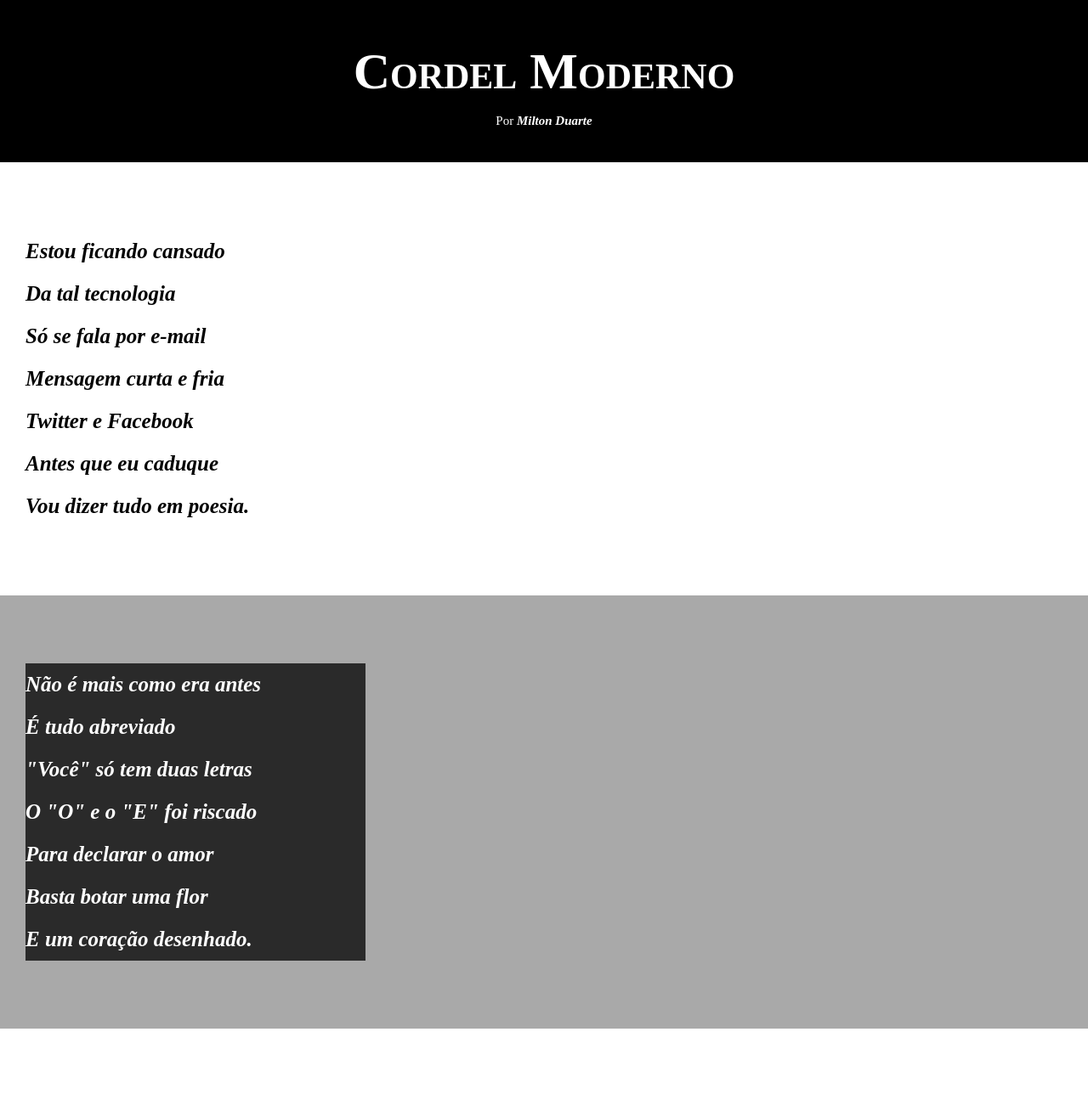
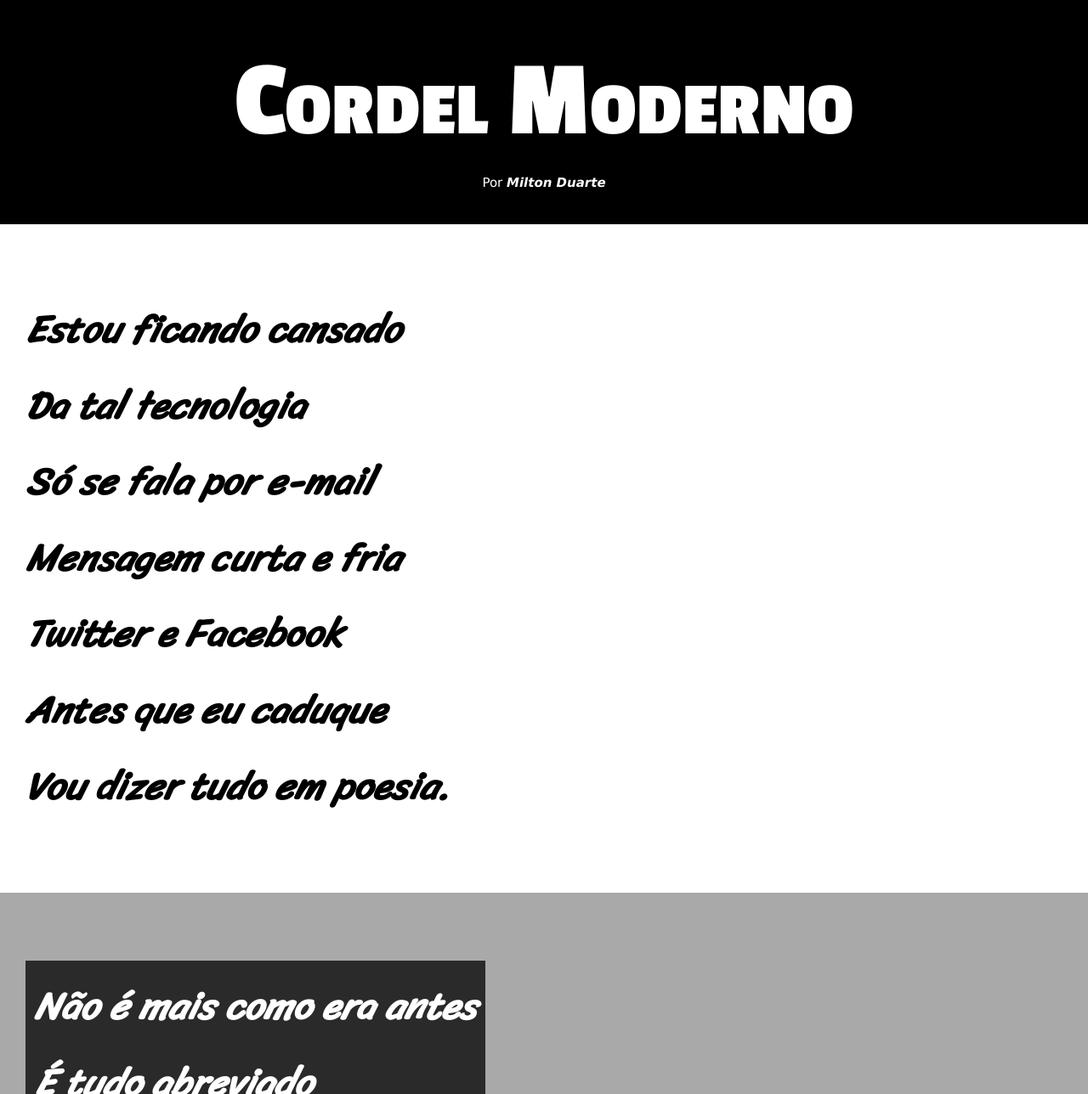
Before and after one commit to miguelPRG/Projeto-Cordel, a plain HTML site: page index.html in a window 1280 px wide. Shown: the top 1288 px of the page at 85% size. Drawn offline with Linux system fonts and the light colour scheme.

Commit message:
Fonte implementada

```diff
--- a/style.css
+++ b/style.css
@@ -1,4 +1,13 @@
 @charset "UTF-8";
+
+@import url('https://fonts.googleapis.com/css2?family=Passion+One:wght@400;700;900&family=Sriracha&display=swap');
+
+:root {
+    --fonte1: Verdana, Geneva, Tahoma, sans-serif;
+    --fonte2: "Passion One", sans-serif;
+    --fonte3: "Sriracha", cursive;
+}
+
 
 *{
     padding: 0;
@@ -7,6 +16,7 @@
 
 html, body{
     min-height: 100vh;
+    font-family: var(--fonte1);
 }
 
 header{
@@ -21,6 +31,8 @@ header h1{
     padding-top: 50px;
     font-size: 60px;
     font-variant: small-caps;
+    font-family: var(--fonte2);
+    font-size: 10vw;
 }
 
 header p {
@@ -48,6 +60,8 @@ main section{
     padding-bottom: 10vh;
     line-height: 2em;
     padding-left: 30px;
+    font-family: var(--fonte3);
+    font-size: 3.5vw;
 
 }
 
@@ -59,7 +73,8 @@ main section.imagem{
 }
 
 main section.imagem p{
-    width: 400px;
+    display: inline-block;
+    padding: 10px;
     background-color: rgba(0, 0, 0, 0.753);
 }
 
```
